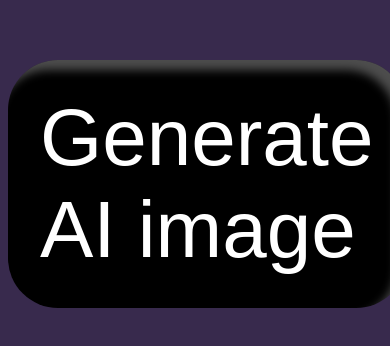
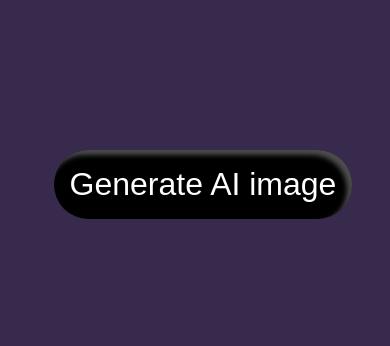
Before and after one commit to ahmedonour/Image-Generator-SvelteKit-and-Pocketbase, a SvelteKit app: page / in a window 390 px wide. Shown: the part 246-592 px from the top of the page. Built offline with nearby package versions, Linux system fonts and the light colour scheme; a web font is replaced by a local one.

Commit message:
ADDING media Qury

```diff
--- a/src/routes/+page.svelte
+++ b/src/routes/+page.svelte
@@ -37,4 +37,17 @@
 		padding: 3rem 3rem;
 		font-size: 5.5rem;
 	}
+	@media (max-width: 430px){
+		a{
+			font-size: 2rem;
+			padding: 1rem 1rem;
+			box-shadow: inset -5px 5px 5px rgba(255, 255, 255, 0.3);
+		}
+		a:hover {
+		box-shadow: inset -10px 10px 10px rgba(255, 255, 255, 0.3);
+		padding: 2rem 2rem;
+		font-size: 2.5rem;
+	}
+
+	}
 </style>
```
